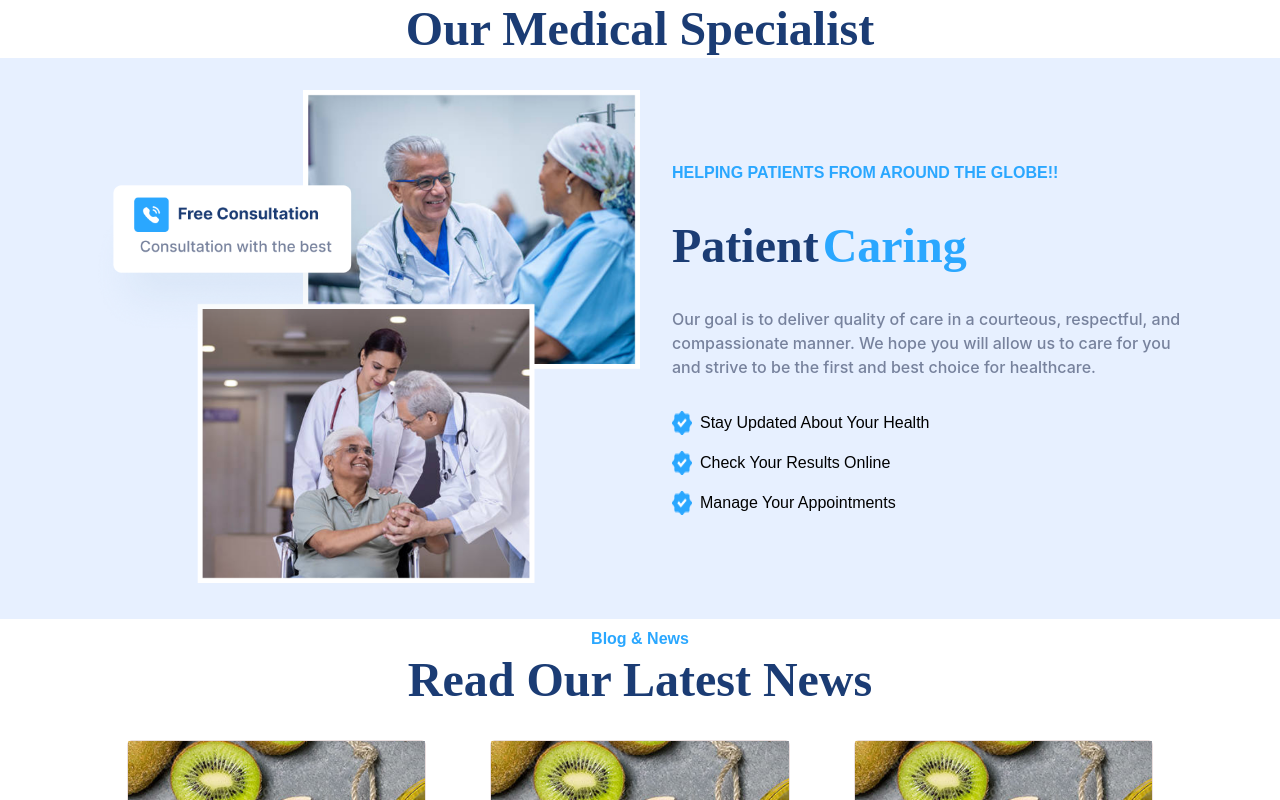
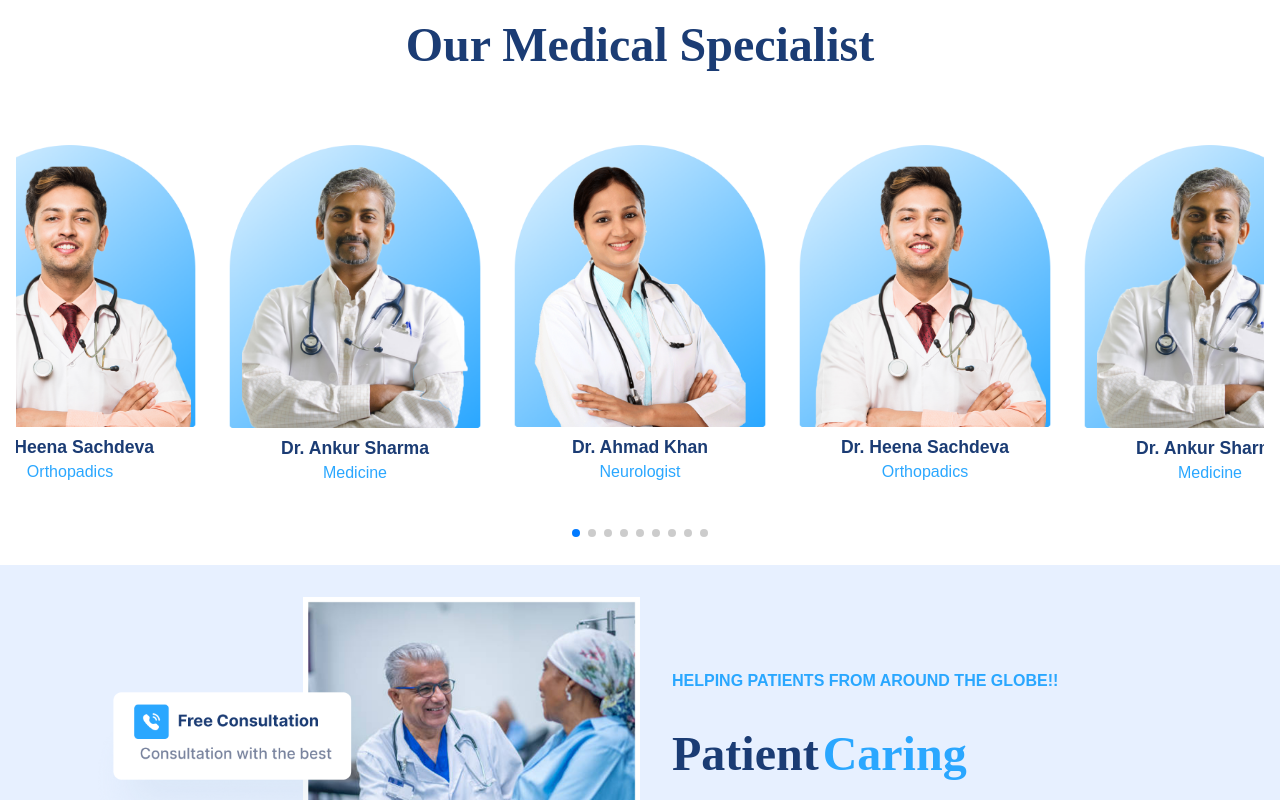
Before and after one commit to Priyeshsoni1/medifyApp, a React (Vite) app: page / in a window 1280 px wide. Shown: the top 800 px of the page. Built offline with nearby package versions, Linux system fonts and the light colour scheme.

Commit message:
Our Specialist sections

```diff
--- a/package.json
+++ b/package.json
@@ -20,6 +20,7 @@
     "react-icons": "^5.5.0",
     "react-router-dom": "^7.5.1",
     "recharts": "^2.15.2",
+    "swiper": "^11.2.6",
     "uuid": "^11.1.0"
   },
   "devDependencies": {
--- a/src/components/OurMedicalSpecialist.jsx
+++ b/src/components/OurMedicalSpecialist.jsx
@@ -1,5 +1,24 @@
-import { Box, Typography } from "@mui/material";
+import { Box, Stack, Typography } from "@mui/material";
 import React from "react";
+import { Autoplay, Pagination } from "swiper/modules";
+import { Swiper, SwiperSlide } from "swiper/react";
+import "swiper/css";
+import "swiper/css/pagination";
+const Card = ({ img, title, designation }) => {
+  return (
+    <Box>
+      <Stack textAlign={"center"}>
+        <Box component={"img"} src={img} width={1} height={"auto"} />
+        <Typography color="secondary.main" fontSize={"1.1rem"} fontWeight={550}>
+          {title}
+        </Typography>
+        <Typography color="primary.main" fontWeight={500}>
+          {designation}
+        </Typography>
+      </Stack>
+    </Box>
+  );
+};
 
 const OurMedicalSpecialist = () => {
   const data = [
@@ -26,8 +45,36 @@ const OurMedicalSpecialist = () => {
     { img: "/ahmad.png", title: "Dr. Ankur Sharma", designation: "Medicine" },
   ];
   return (
-    <Box sx={{ backgroundColor: "#ffffff" }}>
+    <Box sx={{ backgroundColor: "#ffffff", padding: 2 }}>
       <Typography variant="h2">Our Medical Specialist</Typography>
+      <Swiper
+        slidesPerView={2}
+        spaceBetween={20}
+        loop={true}
+        centeredSlides={true}
+        breakpoints={{
+          767: {
+            slidesPerView: 4,
+          },
+        }}
+        pagination={{
+          clickable: true,
+        }}
+        style={{ padding: "4rem" }}
+        modules={[Pagination]}
+      >
+        <Box>
+          {data.map((item, index) => (
+            <SwiperSlide key={index}>
+              <Card
+                img={item.img}
+                title={item.title}
+                designation={item.designation}
+              />
+            </SwiperSlide>
+          ))}
+        </Box>
+      </Swiper>
     </Box>
   );
 };
```
Also changed, not shown: 1 other file (tests, documents, lock files or other folders).
